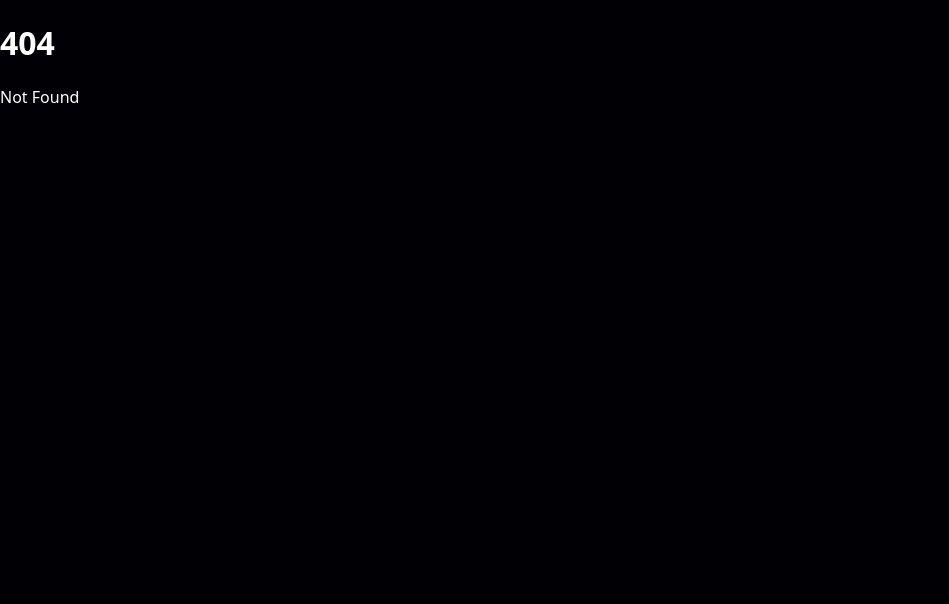
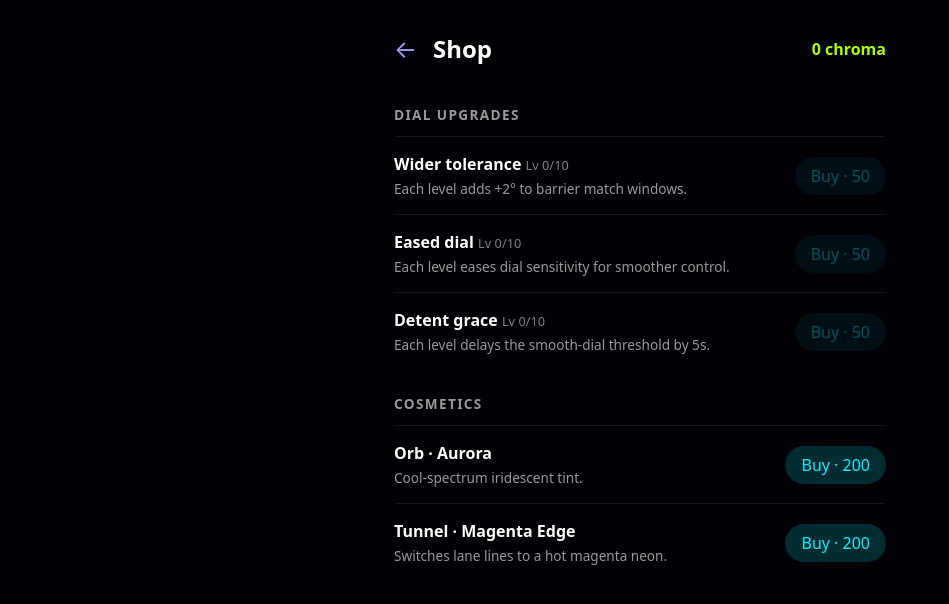
Before and after one commit to NickCason/hueline, a SvelteKit app: page /shop in a window 1280 px wide. Before the commit this address had no page. Shown: the top 604 px of the page, without its empty margins (0-949 px from the left). Built offline with nearby package versions, Linux system fonts and the light colour scheme.

Commit message:
feat(ui): shop route — three dial upgrades + two cosmetic slots

```diff
--- /dev/null
+++ b/src/routes/shop/+page.svelte
@@ -0,0 +1,195 @@
+<script lang="ts">
+	import { onMount } from 'svelte';
+	import { base } from '$app/paths';
+	import { loadProgress, saveProgress, type Progress } from '../../storage/progress';
+
+	type UpgradeKey = 'toleranceBonus' | 'rotationCostReduction' | 'notchedDifficultyDelay';
+
+	const UPGRADE_KEYS: UpgradeKey[] = [
+		'toleranceBonus',
+		'rotationCostReduction',
+		'notchedDifficultyDelay'
+	];
+	const UPGRADE_LABELS: Record<UpgradeKey, { name: string; desc: string }> = {
+		toleranceBonus: {
+			name: 'Wider tolerance',
+			desc: 'Each level adds +2° to barrier match windows.'
+		},
+		rotationCostReduction: {
+			name: 'Eased dial',
+			desc: 'Each level eases dial sensitivity for smoother control.'
+		},
+		notchedDifficultyDelay: {
+			name: 'Detent grace',
+			desc: 'Each level delays the smooth-dial threshold by 5s.'
+		}
+	};
+
+	const PRICE = (lvl: number) => 50 * Math.pow(2, lvl);
+	let p: Progress | null = $state(null);
+
+	onMount(() => {
+		p = loadProgress();
+	});
+
+	function buy(key: UpgradeKey) {
+		if (!p) return;
+		const lvl = p.upgrades[key];
+		const cost = PRICE(lvl);
+		if (lvl >= 10 || p.currency < cost) return;
+		p = {
+			...p,
+			currency: p.currency - cost,
+			upgrades: { ...p.upgrades, [key]: lvl + 1 }
+		};
+		saveProgress(localStorage, p);
+	}
+
+	function unlockCosmetic(id: string, slot: 'orb' | 'tunnel', cost: number) {
+		if (!p) return;
+		if (p.cosmetics.unlocked.includes(id) || p.currency < cost) {
+			p = {
+				...p,
+				cosmetics: { ...p.cosmetics, equipped: { ...p.cosmetics.equipped, [slot]: id } }
+			};
+			saveProgress(localStorage, p);
+			return;
+		}
+		p = {
+			...p,
+			currency: p.currency - cost,
+			cosmetics: {
+				unlocked: [...p.cosmetics.unlocked, id],
+				equipped: { ...p.cosmetics.equipped, [slot]: id }
+			}
+		};
+		saveProgress(localStorage, p);
+	}
+</script>
+
+{#if p}
+	<main class="shop">
+		<header>
+			<a href="{base}/">←</a>
+			<h1>Shop</h1>
+			<div class="balance">{p.currency} chroma</div>
+		</header>
+
+		<section>
+			<h2>Dial upgrades</h2>
+			{#each UPGRADE_KEYS as key (key)}
+				{@const meta = UPGRADE_LABELS[key]}
+				{@const lvl = p.upgrades[key]}
+				{@const cost = PRICE(lvl)}
+				<div class="row">
+					<div class="meta">
+						<h3>{meta.name} <span class="lvl">Lv {lvl}/10</span></h3>
+						<p>{meta.desc}</p>
+					</div>
+					<button disabled={lvl >= 10 || p.currency < cost} onclick={() => buy(key)}>
+						{lvl >= 10 ? 'Maxed' : `Buy · ${cost}`}
+					</button>
+				</div>
+			{/each}
+		</section>
+
+		<section>
+			<h2>Cosmetics</h2>
+			<div class="row">
+				<div class="meta">
+					<h3>Orb · Aurora</h3>
+					<p>Cool-spectrum iridescent tint.</p>
+				</div>
+				<button onclick={() => unlockCosmetic('orb-aurora', 'orb', 200)}>
+					{p.cosmetics.unlocked.includes('orb-aurora')
+						? p.cosmetics.equipped.orb === 'orb-aurora'
+							? 'Equipped'
+							: 'Equip'
+						: 'Buy · 200'}
+				</button>
+			</div>
+			<div class="row">
+				<div class="meta">
+					<h3>Tunnel · Magenta Edge</h3>
+					<p>Switches lane lines to a hot magenta neon.</p>
+				</div>
+				<button onclick={() => unlockCosmetic('tunnel-magenta', 'tunnel', 200)}>
+					{p.cosmetics.unlocked.includes('tunnel-magenta')
+						? p.cosmetics.equipped.tunnel === 'tunnel-magenta'
+							? 'Equipped'
+							: 'Equip'
+						: 'Buy · 200'}
+				</button>
+			</div>
+		</section>
+	</main>
+{/if}
+
+<style>
+	.shop {
+		padding: 1rem 1.5rem 4rem;
+		max-width: 540px;
+		margin: 0 auto;
+	}
+	header {
+		display: flex;
+		align-items: center;
+		gap: 1rem;
+		padding: 1rem 0;
+	}
+	header a {
+		font-size: 1.5rem;
+		text-decoration: none;
+	}
+	header h1 {
+		font-size: 1.5rem;
+		margin: 0;
+		flex: 1;
+	}
+	.balance {
+		color: #aaff00;
+		font-weight: 600;
+	}
+	section h2 {
+		font-size: 0.85rem;
+		text-transform: uppercase;
+		letter-spacing: 0.1em;
+		opacity: 0.6;
+		margin: 1.5rem 0 0.75rem;
+	}
+	.row {
+		display: flex;
+		align-items: center;
+		gap: 1rem;
+		padding: 1rem 0;
+		border-top: 1px solid rgba(255, 255, 255, 0.08);
+	}
+	.meta {
+		flex: 1;
+	}
+	.meta h3 {
+		font-size: 1rem;
+		margin: 0 0 0.25rem;
+	}
+	.meta p {
+		font-size: 0.85rem;
+		opacity: 0.6;
+		margin: 0;
+	}
+	.lvl {
+		font-weight: 400;
+		opacity: 0.5;
+		font-size: 0.8rem;
+	}
+	button {
+		padding: 0.5rem 1rem;
+		border-radius: 999px;
+		background: rgba(0, 240, 255, 0.18);
+		color: #00f0ff;
+		min-width: 84px;
+	}
+	button:disabled {
+		opacity: 0.35;
+		cursor: not-allowed;
+	}
+</style>
```
